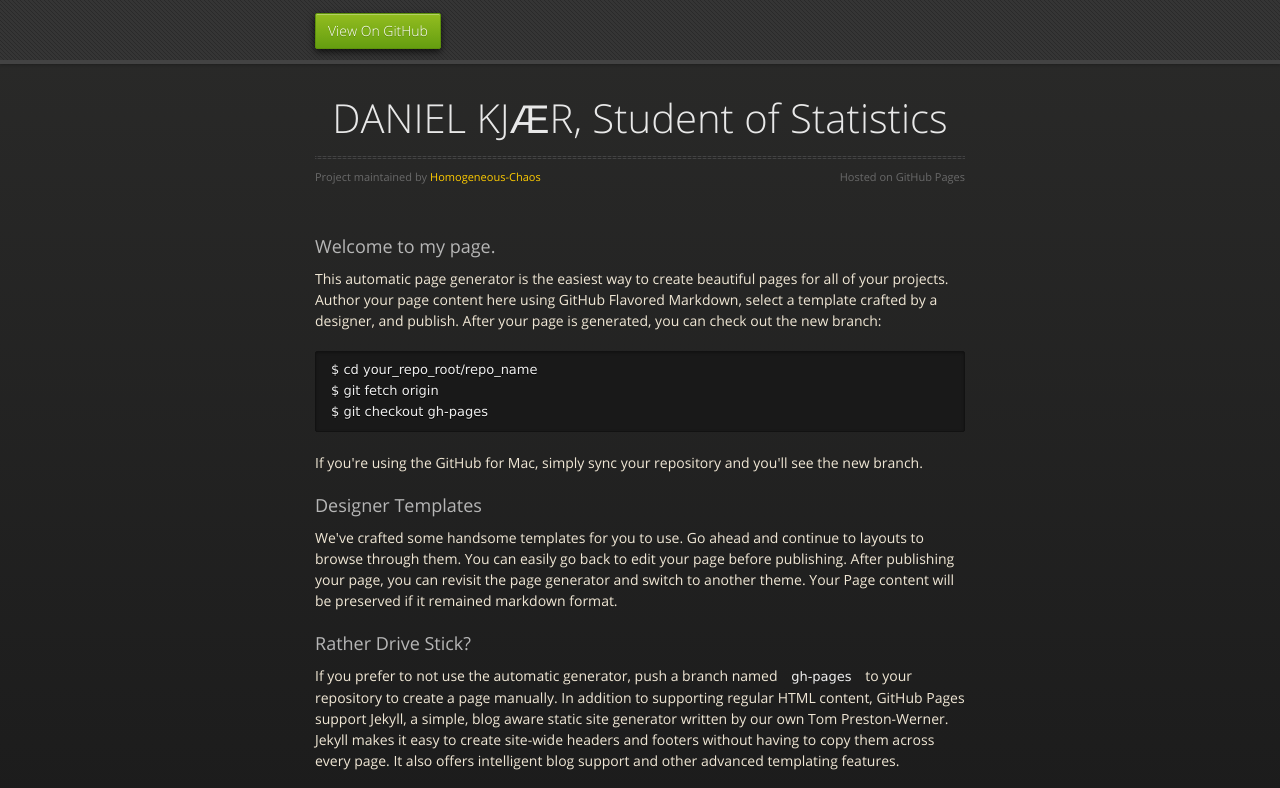
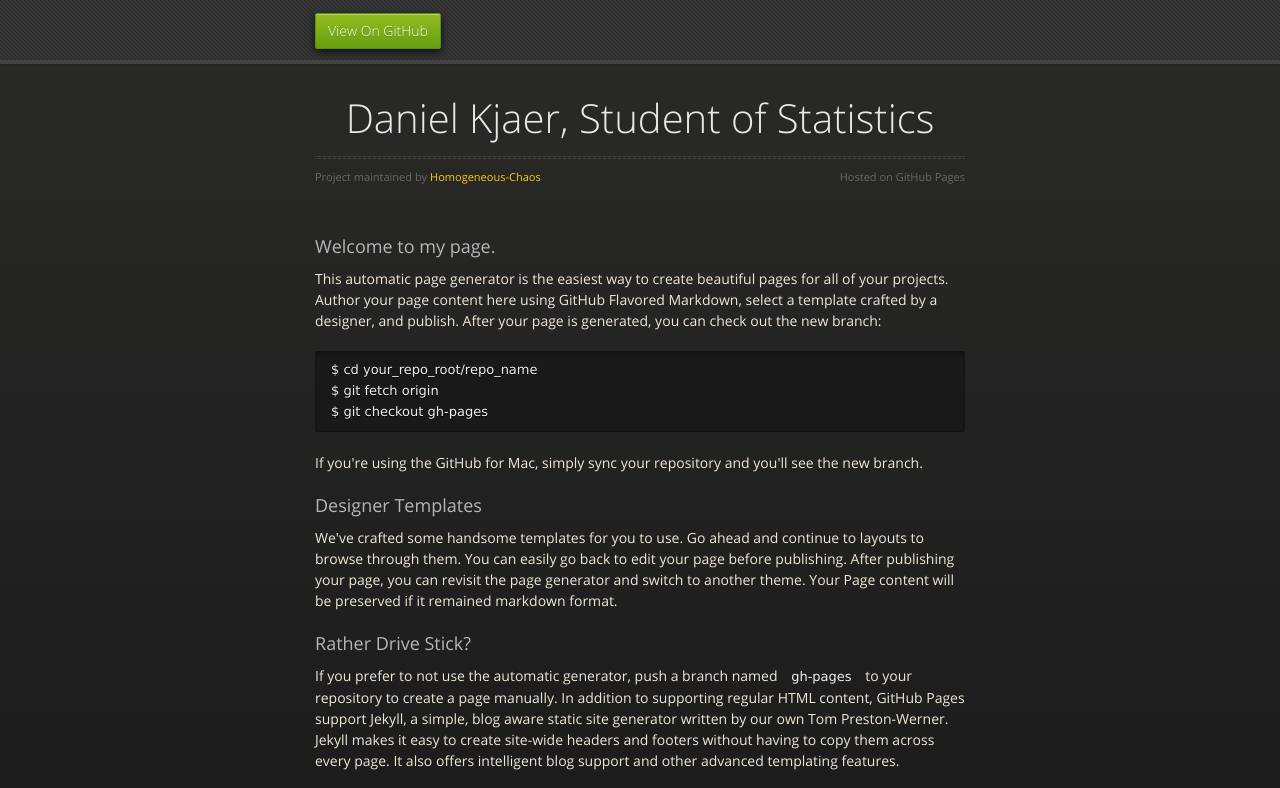
Before and after one commit to Homogeneous-Chaos/homogeneous-chaos.github.io, a plain HTML site: page index.html in a window 1280 px wide. Shown: the top 788 px of the page. Drawn offline with nearby package versions, Linux system fonts and the light colour scheme.

Commit message:
Update index.html

```diff
--- a/index.html
+++ b/index.html
@@ -28,7 +28,7 @@
 
       <section>
         <div id="title">
-          <h1>DANIEL KJ&AEligR, Student of Statistics</h1>
+          <h1>Daniel Kjaer, Student of Statistics</h1>
           <p></p>
           <hr>
           <span class="credits left">Project maintained by <a href="https://github.com/Homogeneous-Chaos">Homogeneous-Chaos</a></span>
```
